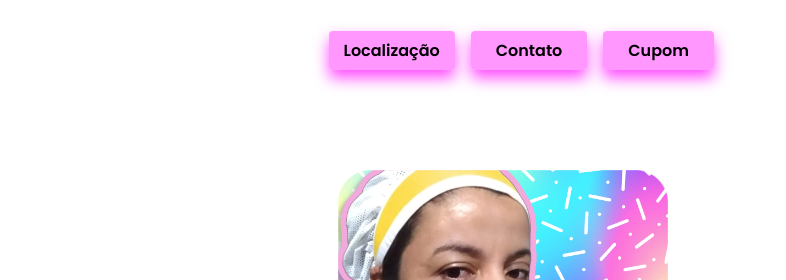
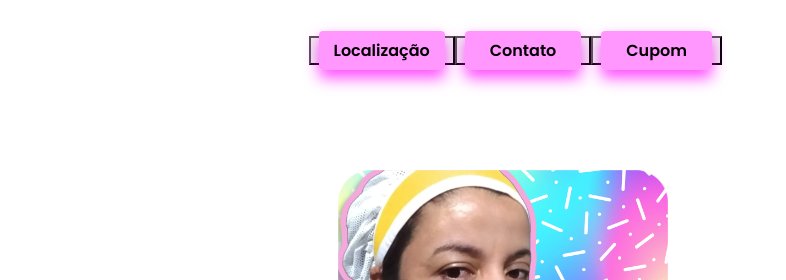
Before and after one commit to gabrielcpolitano/PROJETO_SANDRA, a plain HTML site: page index.html in a window 1280 px wide. Shown: the top 280 px of the page, 494-1280 px from the left. Drawn offline with nearby package versions, Linux system fonts and the light colour scheme; files that its build step writes are made by us from their sources; files whose address does not match are found by name; a web font is replaced by a local one.

Commit message:
Thanks God

```diff
--- a/index.html
+++ b/index.html
@@ -37,9 +37,9 @@
         <a href="#"> <img src="img/logo.png" alt=""> </a>
       </div>
       <div class="right-side">
-        <botton class="botao-menu localizacao"> <a href="localizacao.html" target="_blank">Localização</a> </botton>
-        <botton class="botao-menu"> <a href="contato.html" target="_blank">Contato</a> </botton>
-        <botton class="botao-menu"> <a href="cupom.html" target="_blank">Cupom</a> </botton>
+        <button class="botao-menu localizacao"> <a href="localizacao.html" target="_blank">Localização</a> </button>
+        <button class="botao-menu"> <a href="contato.html" target="_blank">Contato</a> </button>
+        <button class="botao-menu"> <a href="cupom.html" target="_blank">Cupom</a> </button>
 
       </div>
     </header>
@@ -476,7 +476,7 @@
           </div>
         </div>
       </div>
-      <div class="footer-botton">
+      <div class="footer-button">
         &copy; 2024 Sandra Boleira. Todos os direitos reservados.
       </div>
     </footer>
```
